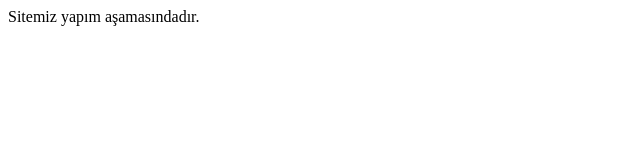
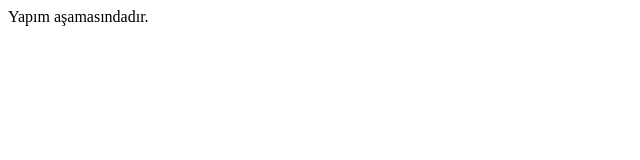
Before and after one commit to afsarmehmed/.github.io, a plain HTML site: page index.html in a window 1280 px wide. Shown: the full height of the page, 0-640 px from the left. Drawn offline with Linux system fonts and the light colour scheme.

Commit message:
Add files via upload

```diff
--- a/index.html
+++ b/index.html
@@ -1,6 +1,9 @@
+<!DOCTYPE html>
 <html>
-<head><title>Felsefe Tubitak</title></head>
+<head>
+	<title>Felsefe Tubitak</title>
+</head>
 <body>
-Sitemiz yapım aşamasındadır.
+Yapım aşamasındadır.
 </body>
 </html>
```
